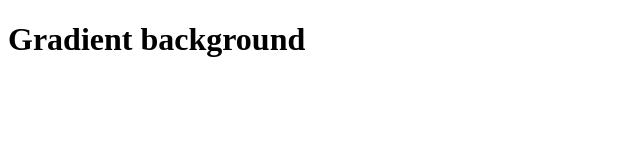
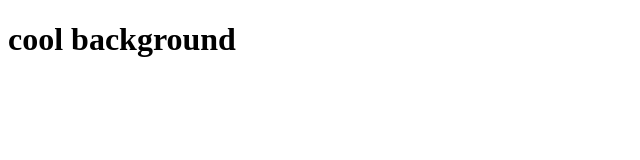
Before and after one commit to Duukixyz/background-generator, a plain HTML site: page index.html in a window 1280 px wide. Shown: the whole page, without its empty margins (0-640 px from the left). Drawn offline with Linux system fonts and the light colour scheme.

Commit message:
changing title

```diff
--- a/index.html
+++ b/index.html
@@ -6,6 +6,6 @@
 	<title>COOL TITLE</title>
 </head>
 <body>
- <h1>Gradient background</h1>
+ <h1>cool background</h1>
 </body>
 </html>
```
